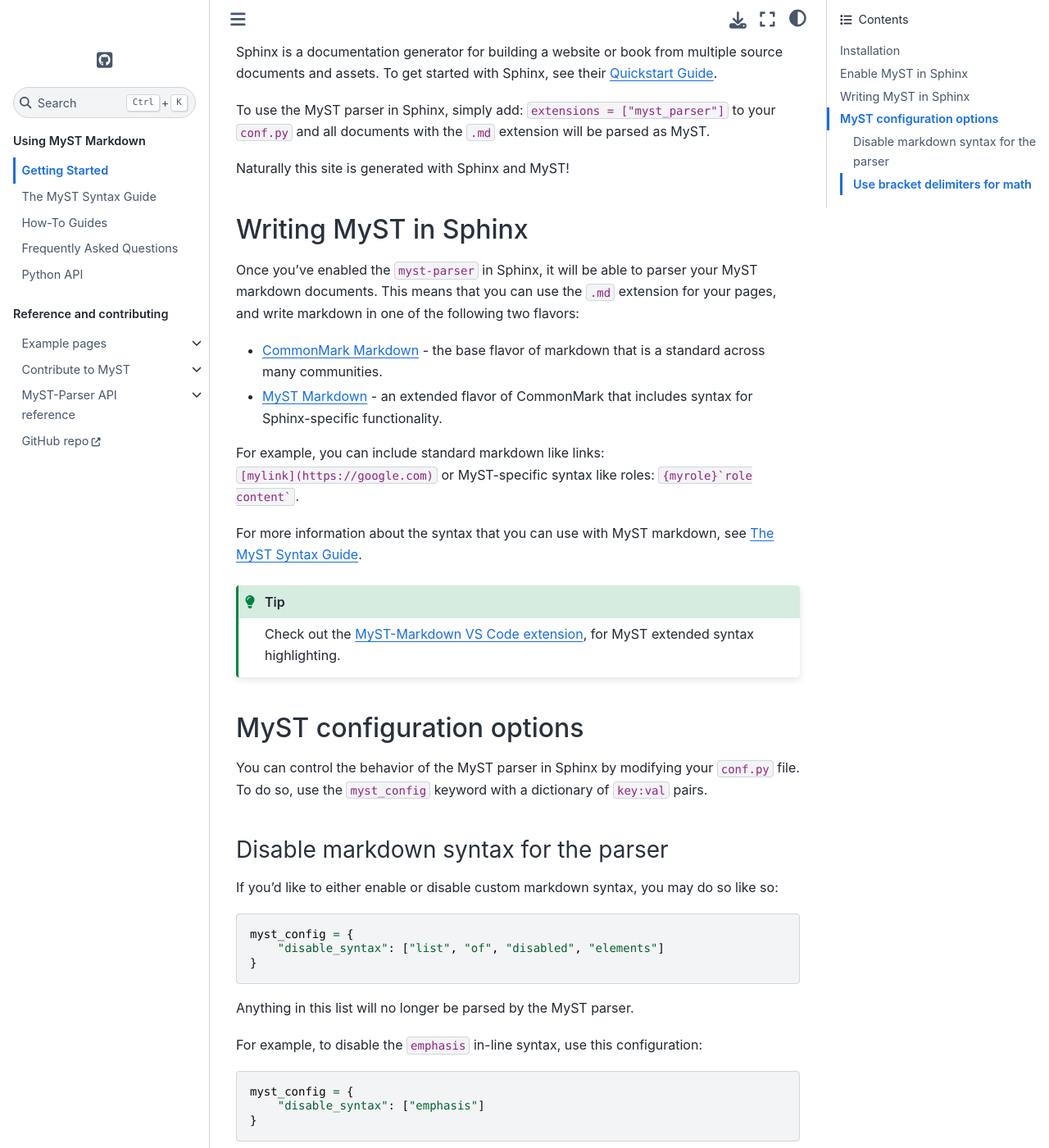
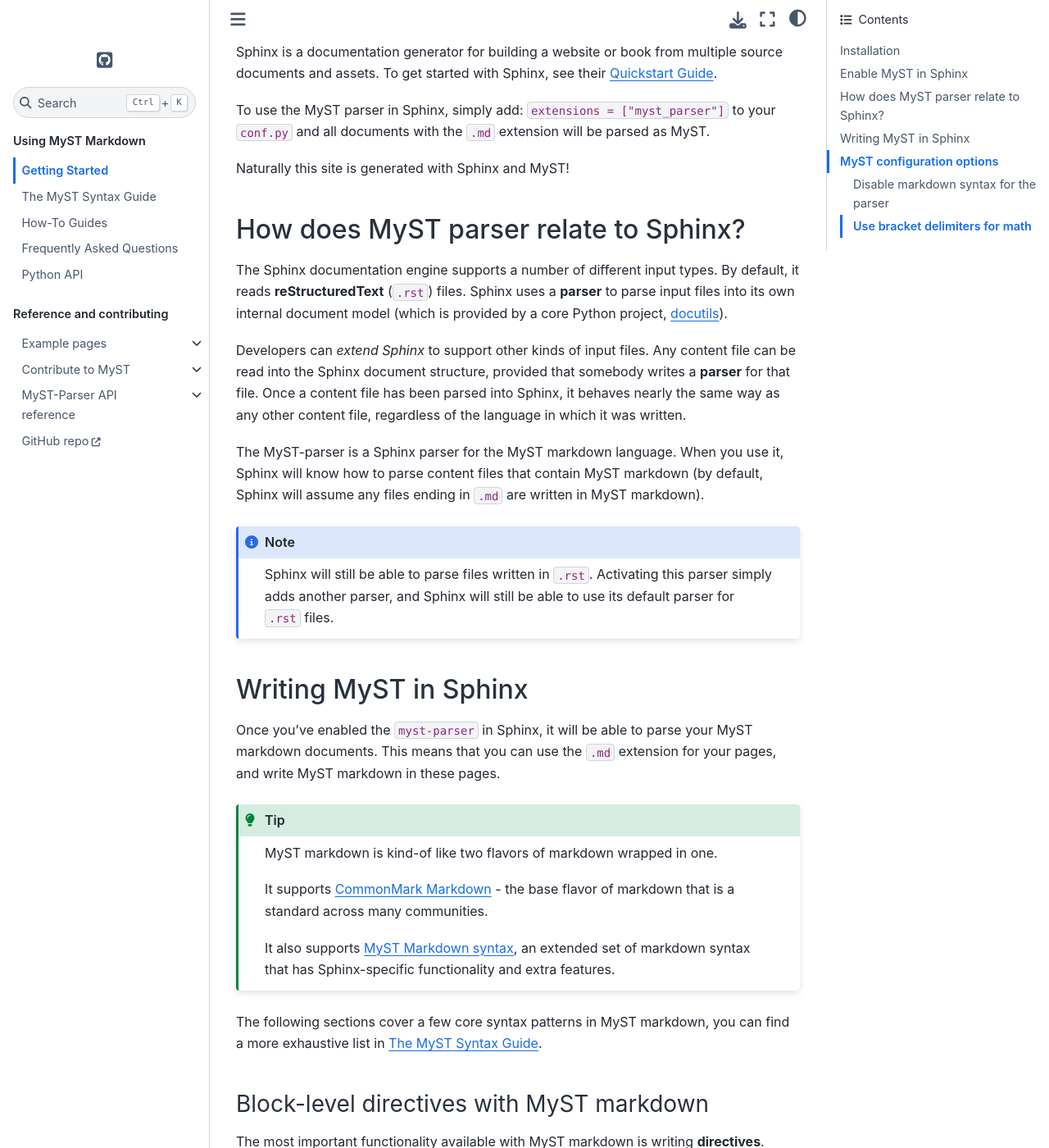
Before and after one commit to executablebooks/MyST-Parser, a Sphinx documentation site: the page built from docs/using/intro.md, in a window 1280 px wide and 1400 px high, scrolled down 704 px. Shown: the whole window at 82% size. Built offline with Sphinx 7.4.7 and the Sphinx Book theme 1.1.4, drawn with Linux system fonts in a browser that asks for light colours; some of the changed text lies outside the part shown.

`````diff
--- a/docs/using/intro.md
+++ b/docs/using/intro.md
@@ -40,21 +40,119 @@ To use the MyST parser in Sphinx, simply add: `extensions = ["myst_parser"]` to
 
 Naturally this site is generated with Sphinx and MyST!
 
+## How does MyST parser relate to Sphinx?
+
+The Sphinx documentation engine supports a number of different input types. By default,
+it reads **reStructuredText** (`.rst`) files. Sphinx uses a **parser** to parse input files
+into its own internal document model (which is provided by a core Python project,
+[docutils](https://docutils.sourceforge.io/)).
+
+Developers can *extend Sphinx* to support other kinds of input files. Any content file
+can be read into the Sphinx document structure, provided that somebody writes a
+**parser** for that file. Once a content file has been parsed into Sphinx, it behaves
+nearly the same way as any other content file, regardless of the language in which it
+was written.
+
+The MyST-parser is a Sphinx parser for the MyST markdown language. When you use it,
+Sphinx will know how to parse content files that contain MyST markdown (by default,
+Sphinx will assume any files ending in `.md` are written in MyST markdown).
+
+```{note}
+Sphinx will still be able to parse files written in `.rst`. Activating this parser
+simply adds another parser, and Sphinx will still be able to use its default parser
+for `.rst` files.
+```
+
+(intro/writing)=
 ## Writing MyST in Sphinx
 
-Once you've enabled the `myst-parser` in Sphinx, it will be able to parser your MyST
+Once you've enabled the `myst-parser` in Sphinx, it will be able to parse your MyST
 markdown documents. This means that you can use the `.md` extension for your pages,
-and write markdown in one of the following two flavors:
+and write MyST markdown in these pages.
 
-* [CommonMark Markdown](https://commonmark.org/) - the base flavor of markdown that is
-  a standard across many communities.
-* [MyST Markdown](syntax) - an extended flavor of CommonMark that includes syntax for
-  Sphinx-specific functionality.
+```{tip}
+MyST markdown is kind-of like two flavors of markdown wrapped in one.
 
-For example, you can include standard markdown like links: `[mylink](https://google.com)`
-or MyST-specific syntax like roles: `` {myrole}`role content` ``.
+It supports [CommonMark Markdown](https://commonmark.org/) - the base flavor of markdown
+that is a standard across many communities.
 
-For more information about the syntax that you can use with MyST markdown, see {doc}`syntax`.
+It also supports [MyST Markdown syntax](syntax), an extended set of markdown syntax
+that has Sphinx-specific functionality and extra features.
+```
+
+The following sections cover a few core syntax patterns in MyST markdown, you can
+find a more exhaustive list in {doc}`syntax`.
+
+### Block-level directives with MyST markdown
+
+The most important functionality available with MyST markdown is writing **directives**.
+Directives are kind-of like functions that are designed for writing content. Sphinx
+and reStructuredText use directives extensively. Here's how a directive looks in
+MyST markdown:
+
+````
+```{directivename} <directive arguments>
+:optionname: <valuename>
+<directive content>
+```
+````
+
+As seen above, there are four main parts to consider when writing directives.
+
+* **the directive name** is kind of like the function name. Different names trigger
+  different functionality. They are wrapped in `{}` brackets.
+* **directive arguments** come just after the directive name. They can be used
+  to trigger behavior in the directive.
+* **directive options** come just after the first line of the directive. They also
+  control behavior of the directive.
+* **directive content** is markdown that you put inside the directive. The directive
+  often displays the content in a special way.
+
+For example, here's an **`admonition`** directive:
+
+````
+```{admonition} Here's my title
+---
+class: warning
+---
+Here's my admonition content
+```
+````
+
+As you can see, we've used each of the four pieces described above to configure this
+directive. Here's how it looks when rendered:
+
+```{admonition} Here's my title
+---
+class: warning
+---
+Here's my admonition content
+```
+
+For more information about using directives with MyST, see {ref}`syntax/directives`.
+
+### In-line roles with MyST Markdown
+
+Roles are another core Sphinx tool. They behave similarly to directives, but are given
+in-line with text instead of in a separate block. They have the following form:
+
+```
+{rolename}`role content`
+```
+
+As you can see, roles are a bit more simple than directives, though some roles allow
+for more complex syntax inside their content area. For example, the `ref` role is used
+to make references to other sections of your documentation, and allows you to specify
+the displayed text as well as the reference itself within the role:
+
+```
+{ref}`My displayed text <my-ref>`
+```
+
+For example, the following reference role: `` {ref}`Check out this reference <syntax/roles>` ``
+will be rendered as {ref}`Check out this reference <syntax/roles>`.
+
+For more information about roles, see {ref}`syntax/roles`.
 
 ```{tip}
 Check out the [MyST-Markdown VS Code extension](https://marketplace.visualstudio.com/items?itemName=ExecutableBookProject.myst-highlight),
`````
Also changed, not shown: docs/using/syntax.md (+70 -32 lines).
